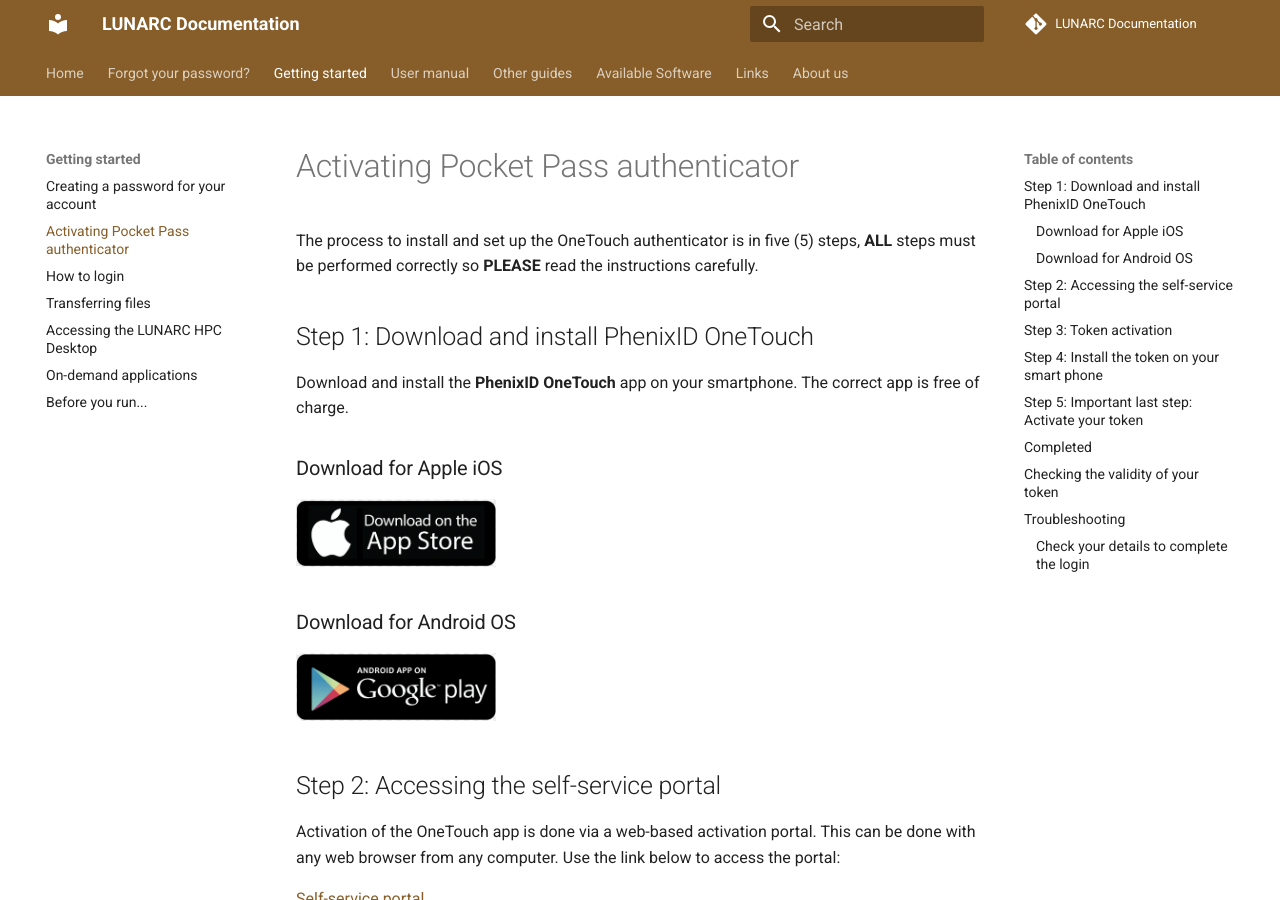
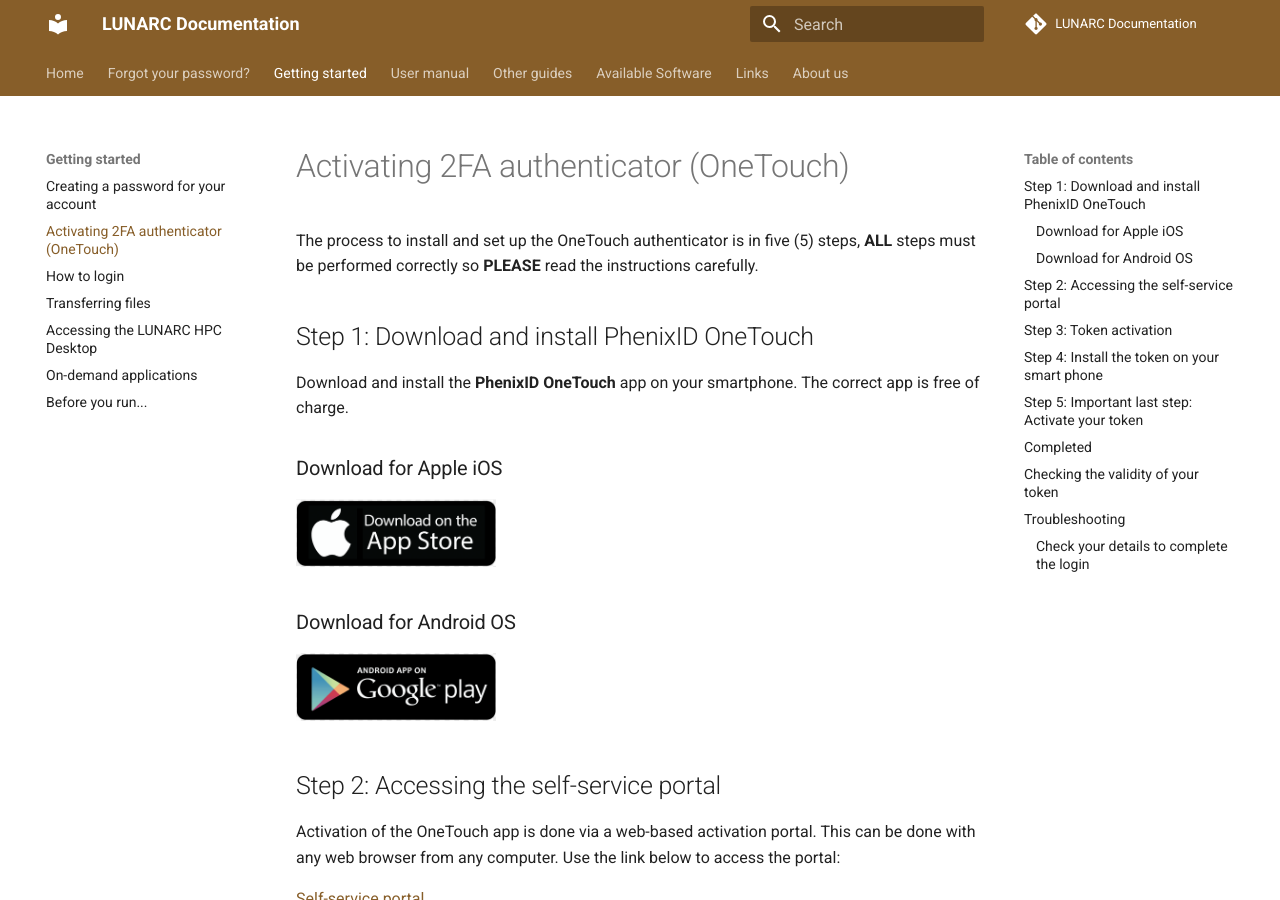
Before and after one commit to lunarc/lunarc_docs, an MkDocs documentation site: the page built from docs/getting_started/authenticator_howto.md, in a window 1280 px wide and 900 px high. Built offline with MkDocs 1.6.1 and Material for MkDocs 9.7.7, drawn with Linux system fonts in a browser that asks for light colours; comment, search, counter and statistics services are not loaded.

Commit message:
New title for 2FA - PocketPass replaced by OneTouch

```diff
--- a/mkdocs.yml
+++ b/mkdocs.yml
@@ -6,7 +6,7 @@
   - Resetting your password: intro/lost_password.md
 - Getting started:
   - Creating a password for your account: getting_started/login_password.md
-  - Activating Pocket Pass authenticator: getting_started/authenticator_howto.md
+  - Activating 2FA authenticator (OneTouch): getting_started/authenticator_howto.md
   - How to login: getting_started/login_howto.md
   - Transferring files: getting_started/transferring_files.md
   - Accessing the LUNARC HPC Desktop: getting_started/using_hpc_desktop.md
```
